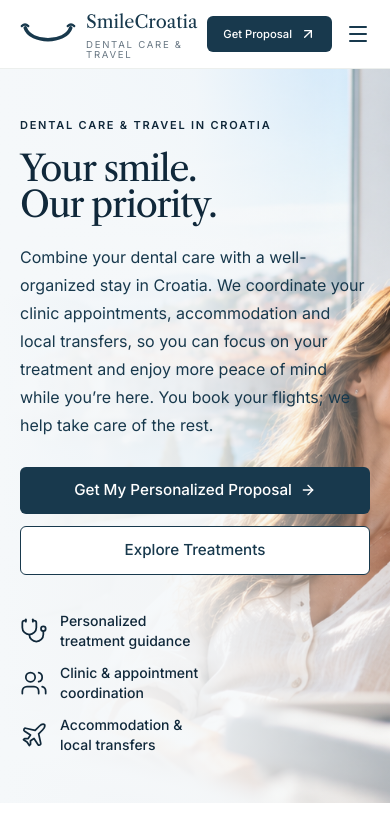
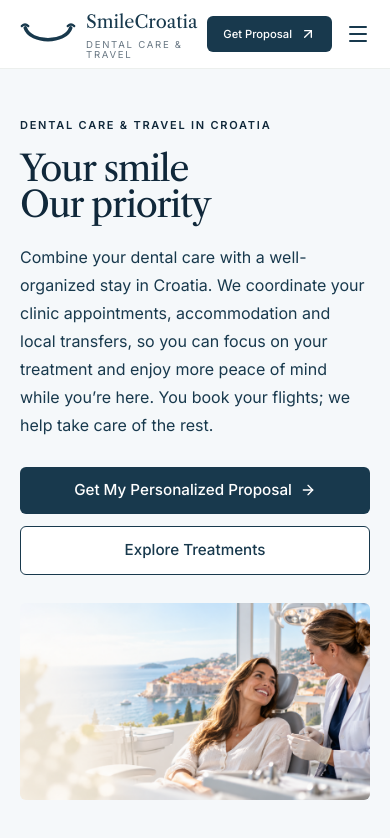
Before and after one commit to ivansusac2209/SmileCroatia, a Vue app: page / in a window 390 px wide. Shown: the top 838 px of the page. Built offline with nearby package versions, Linux system fonts and the light colour scheme.

Commit message:
Improve mobile hero image framing and headline punctuation

```diff
--- a/src/components/home/HeroSection.vue
+++ b/src/components/home/HeroSection.vue
@@ -5,7 +5,7 @@ import BaseButton from '@/components/ui/BaseButton.vue'
 
 <template>
   <section class="relative isolate overflow-hidden bg-[#f5f8fa]">
-    <div class="absolute inset-0 -z-10 lg:left-[34%]">
+    <div class="absolute inset-0 -z-10 hidden lg:block lg:left-[34%]">
       <img src="/images/Osmijesi%20uz%20Jadran%20u%20ordinaciji.png" alt="A patient smiling with her dentist in a modern dental clinic overlooking Croatia’s Adriatic coast" class="h-full w-full object-cover object-center" fetchpriority="high" />
       <div class="absolute inset-0 bg-gradient-to-r from-[#f5f8fa] via-[#f5f8fa]/90 to-[#f5f8fa]/10 lg:via-[#f5f8fa]/55 lg:to-transparent" />
     </div>
@@ -13,7 +13,7 @@ import BaseButton from '@/components/ui/BaseButton.vue'
       <div class="max-w-2xl">
         <p class="text-[11px] font-semibold tracking-[0.16em] text-navy-900">DENTAL CARE & TRAVEL IN CROATIA</p>
         <h1 class="mt-4 max-w-2xl text-4xl leading-[1.02] text-navy-900 sm:text-5xl lg:text-[3.65rem] xl:text-[4rem]">
-          Your smile. Our priority.
+          Your smile Our priority
         </h1>
         <p class="mt-5 max-w-xl text-base leading-7 text-navy-800 sm:text-lg">
           Combine your dental care with a well-organized stay in Croatia. We coordinate your clinic appointments, accommodation and local transfers, so you can focus on your treatment and enjoy more peace of mind while you’re here. You book your flights; we help take care of the rest.
@@ -22,6 +22,12 @@ import BaseButton from '@/components/ui/BaseButton.vue'
           <BaseButton :to="{ name: 'contact-details' }">Get My Personalized Proposal <ArrowRight class="size-4" /></BaseButton>
           <BaseButton :to="{ path: '/', hash: '#dental-treatments' }" variant="outline">Explore Treatments</BaseButton>
         </div>
+        <img
+          src="/images/Osmijesi%20uz%20Jadran%20u%20ordinaciji.png"
+          alt="A woman seated in a dental clinic with her dentist"
+          class="mt-7 block h-auto max-h-[360px] w-full rounded-md object-contain lg:hidden"
+          fetchpriority="high"
+        />
         <ul class="mt-9 grid max-w-lg grid-cols-1 gap-3 text-sm font-medium leading-5 text-navy-900 sm:grid-cols-3 sm:gap-5 sm:text-xs">
           <li class="flex items-center gap-3 sm:gap-2"><Stethoscope class="size-7 shrink-0" stroke-width="1.5" /><span>Personalized<br />treatment guidance</span></li>
           <li class="flex items-center gap-3 sm:gap-2"><Users class="size-7 shrink-0" stroke-width="1.5" /><span>Clinic & appointment<br />coordination</span></li>
```
